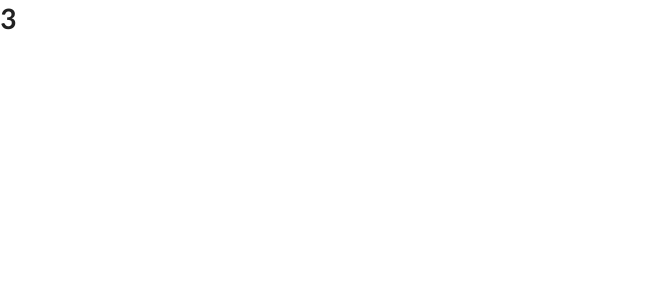
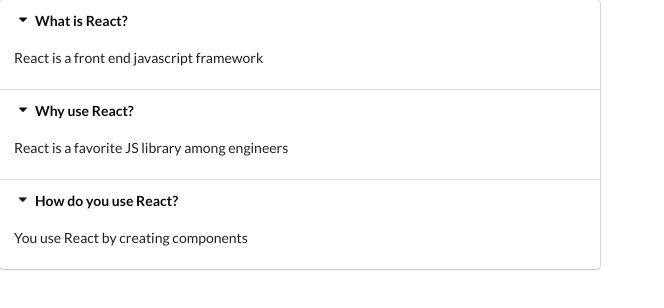
Before and after one commit to flash-of-genius/widgets1, a React (Create React App) app: page / in a window 1280 px wide. Shown: the top 308 px of the page, without its empty margins (0-664 px from the left). Built offline with nearby package versions, Linux system fonts and the light colour scheme.

Commit message:
5 - Building and Styling the Accordion

```diff
--- a/src/App.js
+++ b/src/App.js
@@ -18,8 +18,8 @@
 
 export default () => {
   return (
-    <h1>
+    <div>
       <Accordion items={items} />
-    </h1>
+    </div>
   );
 };
--- a/src/components/Accordion.js
+++ b/src/components/Accordion.js
@@ -1,6 +1,21 @@
 import React from "react";
 
 const Accordion = ({ items }) => {
-  return <h1>{items.length}</h1>;
+  const renderedItems = items.map((item) => {
+    return (
+      <React.Fragment key={item.title}>
+        <div className="title active">
+          <i className="dropdown icon"></i>
+          {item.title}
+        </div>
+        <div className="content active">
+          <p>{item.content}</p>
+        </div>
+      </React.Fragment>
+    );
+  });
+
+  return <div className="ui styled accordion">{renderedItems}</div>;
 };
+
 export default Accordion;
```
